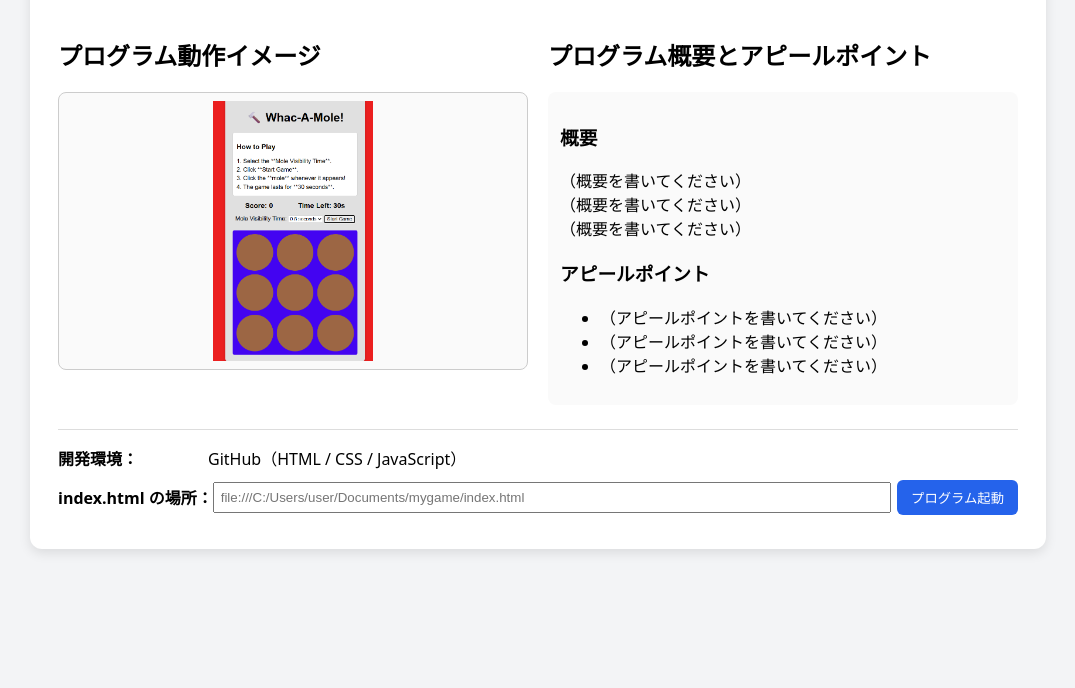
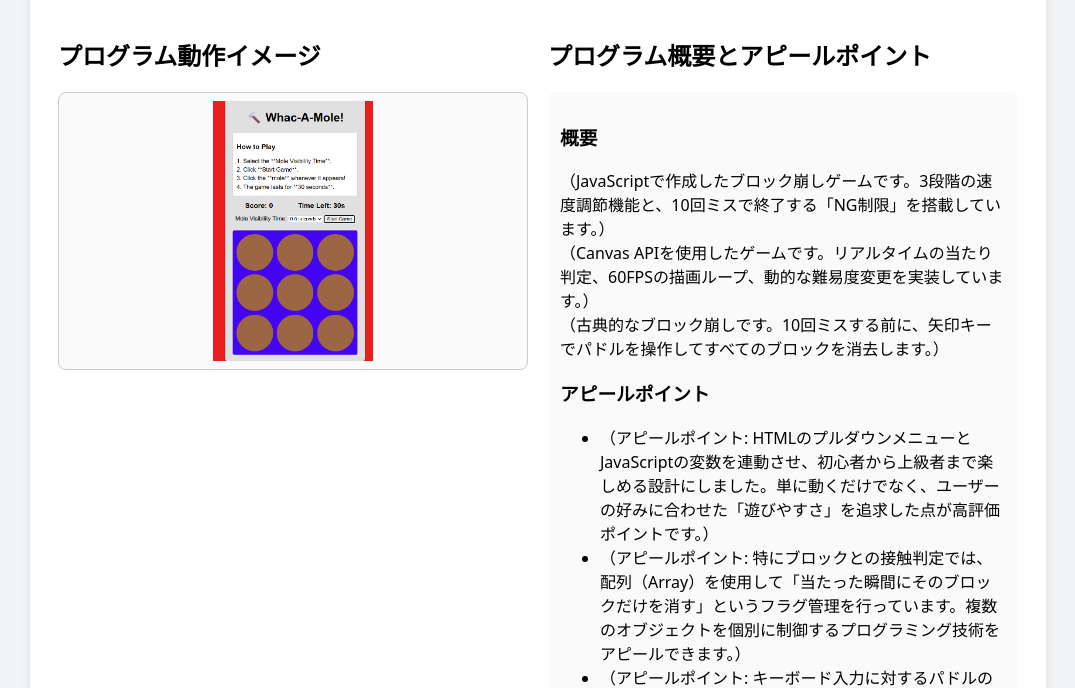
Before and after one commit to bibek935/bhat10, a plain HTML site: page index.html in a window 1280 px wide. Shown: the part 118-806 px from the top of the page, without its empty margins (102-1177 px from the left). Drawn offline with Linux system fonts and the light colour scheme.

Commit message:
try html css js

```diff
--- a/index.html
+++ b/index.html
@@ -36,16 +36,16 @@
         <div class="description-box">
           <h3>概要</h3>
           <p>
-            （概要を書いてください）<br />
-            （概要を書いてください）<br />
-            （概要を書いてください）<br />
+            （JavaScriptで作成したブロック崩しゲームです。3段階の速度調節機能と、10回ミスで終了する「NG制限」を搭載しています。）<br />
+            （Canvas APIを使用したゲームです。リアルタイムの当たり判定、60FPSの描画ループ、動的な難易度変更を実装しています。）<br />
+            （古典的なブロック崩しです。10回ミスする前に、矢印キーでパドルを操作してすべてのブロックを消去します。）<br />
           </p>
 
           <h3>アピールポイント</h3>
           <ul>
-            <li>（アピールポイントを書いてください）</li>
-            <li>（アピールポイントを書いてください）</li>
-            <li>（アピールポイントを書いてください）</li>
+            <li>（アピールポイント: HTMLのプルダウンメニューとJavaScriptの変数を連動させ、初心者から上級者まで楽しめる設計にしました。単に動くだけでなく、ユーザーの好みに合わせた「遊びやすさ」を追求した点が高評価ポイントです。）</li>
+            <li>（アピールポイント: 特にブロックとの接触判定では、配列（Array）を使用して「当たった瞬間にそのブロックだけを消す」というフラグ管理を行っています。複数のオブジェクトを個別に制御するプログラミング技術をアピールできます。）</li>
+            <li>（アピールポイント: キーボード入力に対するパドルの反応速度を上げるため、フラグ管理（Boolean）を用いて「カクつき」のない滑らかな操作感を実現しました。また、残りライフ（NG数）をリアルタイムで表示し、緊張感のあるゲーム性を演出しています。）</li>
           </ul>
         </div>
       </section>
```
